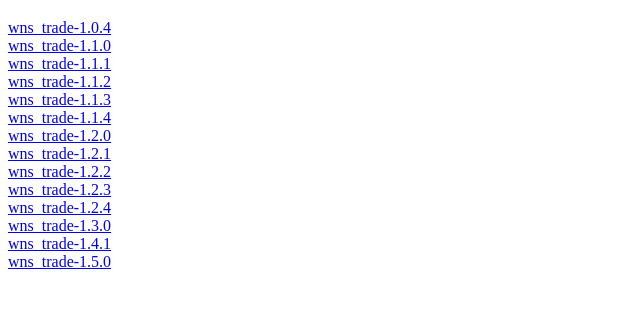
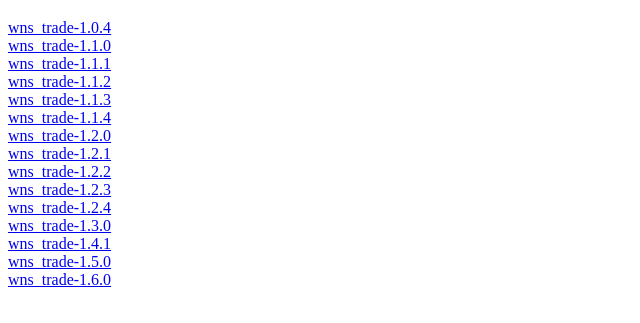
Before and after one commit to Sheltek/wns_pypi, a plain HTML site: page wns-trade/index.html in a window 1280 px wide. Shown: the part 61-384 px from the top of the page, without its empty margins (0-640 px from the left). Drawn offline with Linux system fonts and the light colour scheme.

Commit message:
Update index.html

```diff
--- a/wns-trade/index.html
+++ b/wns-trade/index.html
@@ -19,6 +19,7 @@
     <a href="git+ssh://git@github.com/sheltek/wns_trade@1.3.0#egg=wns_trade-1.3.0" data-requires-python="&gt;=3.6.0">wns_trade-1.3.0</a><br/>
     <a href="git+ssh://git@github.com/sheltek/wns_trade@1.4.1#egg=wns_trade-1.4.1" data-requires-python="&gt;=3.6.0">wns_trade-1.4.1</a><br/>
     <a href="git+ssh://git@github.com/sheltek/wns_trade@1.5.0#egg=wns_trade-1.5.0" data-requires-python="&gt;=3.6.0">wns_trade-1.5.0</a><br/>
+    <a href="git+ssh://git@github.com/sheltek/wns_trade@1.6.0#egg=wns_trade-1.6.0" data-requires-python="&gt;=3.6.0">wns_trade-1.6.0</a><br/>
 
   </body>
 </html>
```
